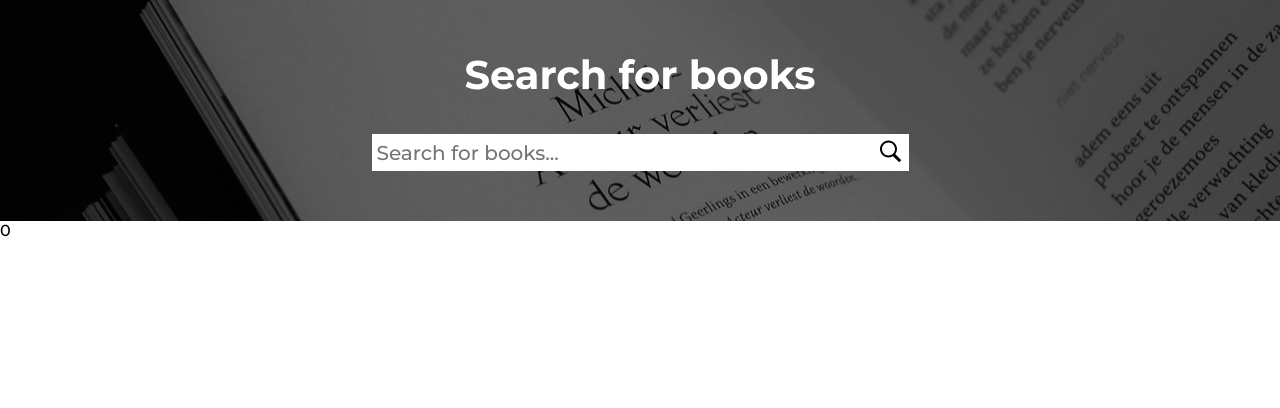
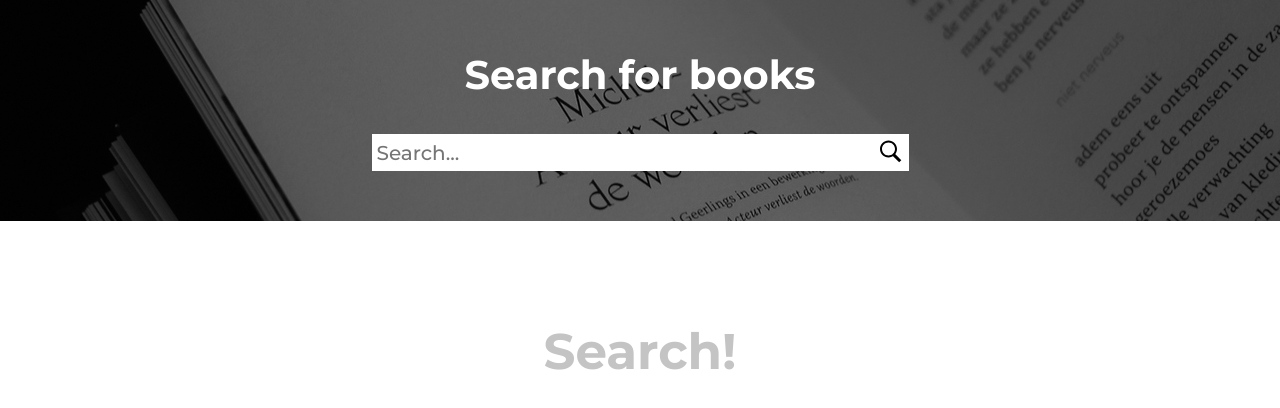
Before and after one commit to grygoryz/book-search, a React (Create React App) app: page /books/1 in a window 1280 px wide. Shown: the top 408 px of the page. Built offline with nearby package versions, Linux system fonts and the light colour scheme.

Commit message:
Searching bugs fixes

```diff
--- a/src/actions/booksActions.js
+++ b/src/actions/booksActions.js
@@ -10,7 +10,7 @@ export const setCurrentPage = (pageNumber) => ({type: SET_CURRENT_PAGE, pageNumb
 export const setPageSize = (pageSize) => ({type: SET_PAGE_SIZE, pageSize});
 export const setTotalBooksCount = (count) => ({type: SET_TOTAL_BOOKS_COUNT, count});
 
-export const getBooksList = (searchTerms) => async dispatch => {
+export const getBooksList = (searchTerms) => async (dispatch, getState) => {
     const {totalItems, items} = await googleBooksAPI.getBooksList(searchTerms);
 
     if (totalItems > 0) {
--- a/src/api/api.js
+++ b/src/api/api.js
@@ -1,16 +1,19 @@
 import * as axios from "axios";
 
-// let instance = axios.create({
-//     baseURL: "https://www.googleapis.com/books/v1/volumes",
-//     headers: {
-//         "API-KEY": "AIzaSyCkuPTEjXKJrXhF9XXXj4oT1LizxRtkse8"
-//     }
-// });
+const DEFAULT_PARAMS = {
+    key: "AIzaSyCkuPTEjXKJrXhF9XXXj4oT1LizxRtkse8"
+};
+
+const instance = axios.create({
+    baseURL: "https://www.googleapis.com/books/v1/volumes",
+});
 
 export const googleBooksAPI = {
 
-    getBooksList(searchTerms) {
-        return axios.get(`https://www.googleapis.com/books/v1/volumes?q=${searchTerms}&key=AIzaSyCkuPTEjXKJrXhF9XXXj4oT1LizxRtkse8`)
+    getBooksList(searchTerms, pageNumber, pageSize) {
+        const startIndex = (pageNumber - 1) * pageSize;
+
+        return instance.get(`?q=${searchTerms}`, {params: {...DEFAULT_PARAMS}})
             .then(res => res.data);
     }
 };
--- a/src/components/BookCard/BookCard.jsx
+++ b/src/components/BookCard/BookCard.jsx
@@ -9,7 +9,7 @@ const BookCard = ({title, authors, categories, image}) => {
             </div>
             {categories && <div className={c.categories}>{categories.map(c => <span>{c}</span>)}</div>}
             <div className={c.title}>{title}</div>
-            {authors && <div>{authors.map(author => <span>{author}</span>)}</div>}
+            {authors && <div>{authors.map(author => <span>{author} </span>)}</div>}
         </div>
     );
 };
--- a/src/components/BooksList/BooksList.jsx
+++ b/src/components/BooksList/BooksList.jsx
@@ -1,11 +1,19 @@
-import React from "react";
+import React, {useState} from "react";
 import c from "./BooksList.module.scss";
 import BookCard from "../BookCard/BookCard";
 
 const BookList = ({books, totalCount}) => {
+    const [isSearchHappened, setIsSearchHappened] = useState(false);
+
+    !isSearchHappened && books && setIsSearchHappened(true);
+
     return (
         <div className={c.container}>
-            <div>{totalCount}</div>
+            {!isSearchHappened
+                ? <div className={c.slogan}><span>Search!</span></div>
+                : <div className={c.count}>
+                    {totalCount ? `Found ${totalCount} results` : "No results were found. Try another queries!"}
+                </div>}
             <div className={c.grid}>
                 {books && books.map(({volumeInfo, id}) => {
                     return  <div key={id} className={c.wrapper}>
--- a/src/components/BooksList/BooksList.module.scss
+++ b/src/components/BooksList/BooksList.module.scss
@@ -9,3 +9,21 @@
   display: flex;
   justify-content: center;
 }
+
+.slogan {
+  padding-top: 100px;
+  display: flex;
+  justify-content: center;
+  align-items: center;
+
+  & span {
+    font-size: 50px;
+    font-weight: bold;
+    color: #c4c4c4;
+  }
+}
+
+.count {
+  padding-top: 10px;
+  text-align: center;
+}
--- a/src/components/SearchForm/SearchForm.jsx
+++ b/src/components/SearchForm/SearchForm.jsx
@@ -9,7 +9,7 @@ const SearchForm = ({handleSubmit}) => {
     return (
         <form onSubmit={handleSubmit} className={c.container}>
             <div className={c.searchWrapper}>
-                <Field name="search" component={Input} placeholder={"Search for books..."}/>
+                <Field name="search" component={Input} placeholder={"Search..."}/>
                 <SearchButton/>
             </div>
         </form>
--- a/src/containers/SearchFormContainer.jsx
+++ b/src/containers/SearchFormContainer.jsx
@@ -7,7 +7,11 @@ import React from "react";
 const SearchFormContainer = ({getBooksList}) => {
 
     const onSubmit = (formData) => {
-        getBooksList(formData["search"]);
+        //{search, pageNumber, pageSize, targetFields, categories, sortingMethod} = formData;
+        const {search} = formData;
+        if (formData.search){
+            getBooksList(search);
+        }
     };
 
     return <SearchForm onSubmit={onSubmit}/>
--- a/src/reducers/books.js
+++ b/src/reducers/books.js
@@ -1,10 +1,7 @@
 import {SET_BOOKS, SET_CURRENT_PAGE, SET_PAGE_SIZE, SET_TOTAL_BOOKS_COUNT} from "../actions/booksActions";
 
-
 const initialState = {
-    booksList: [
-
-    ],
+    booksList: null,
     totalCount: 0,
     currentPage: 1,
     pageSize: 20
```
